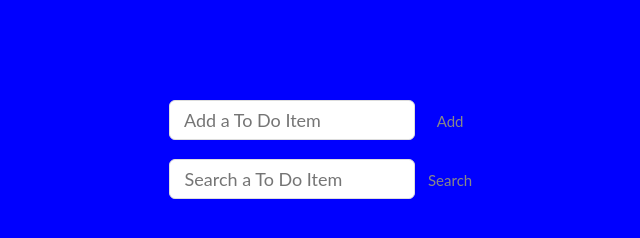
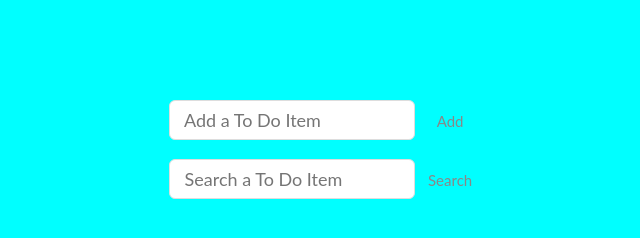
Before and after one commit to tateviktome/cs110_hw4, a plain HTML site: page Public/index.html in a window 1280 px wide. Shown: the whole page, without its empty margins (271-911 px from the left). Drawn offline with Linux system fonts and the light colour scheme; no server answers.

Commit message:
Changed to cyan

```diff
--- a/Public/main.css
+++ b/Public/main.css
@@ -1,5 +1,5 @@
 body {
-    background: blue;
+    background: cyan;
     color: #333;
     font-family: Verdana, sans-serif;
 }
```
